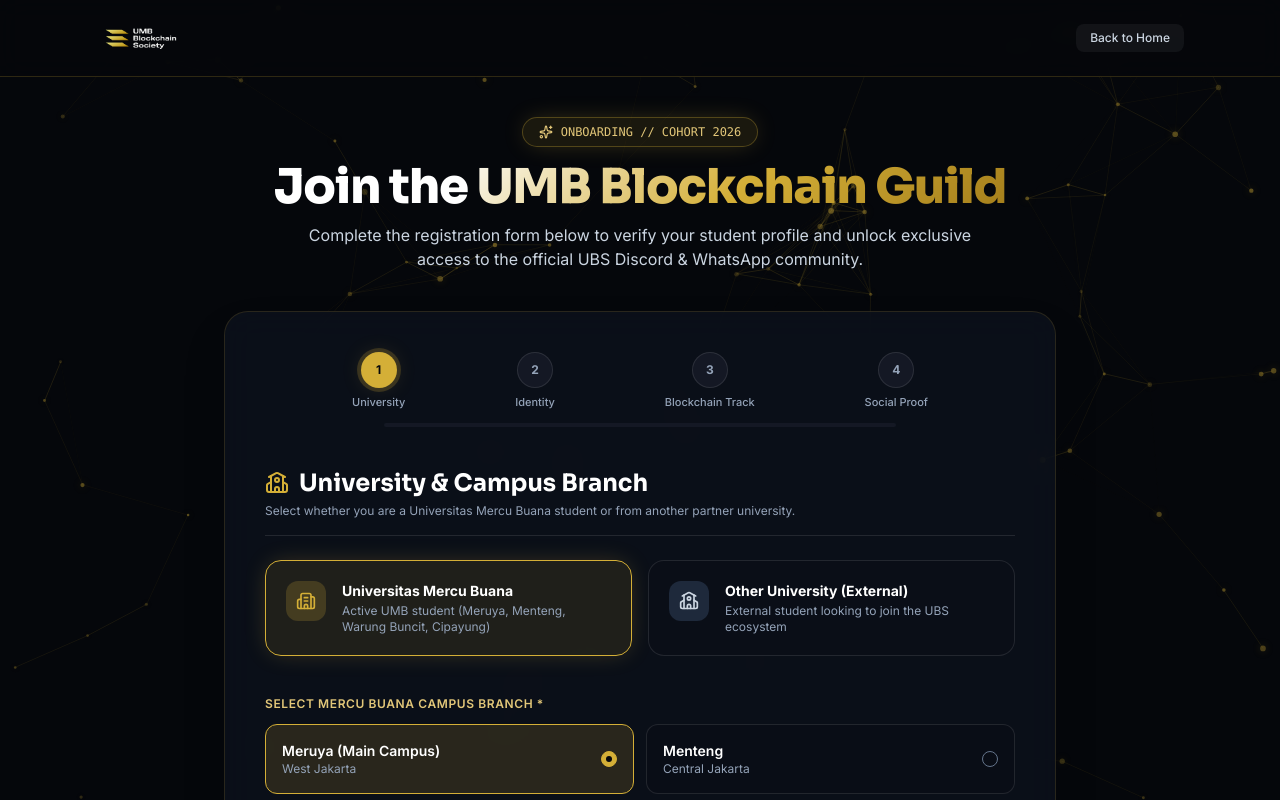
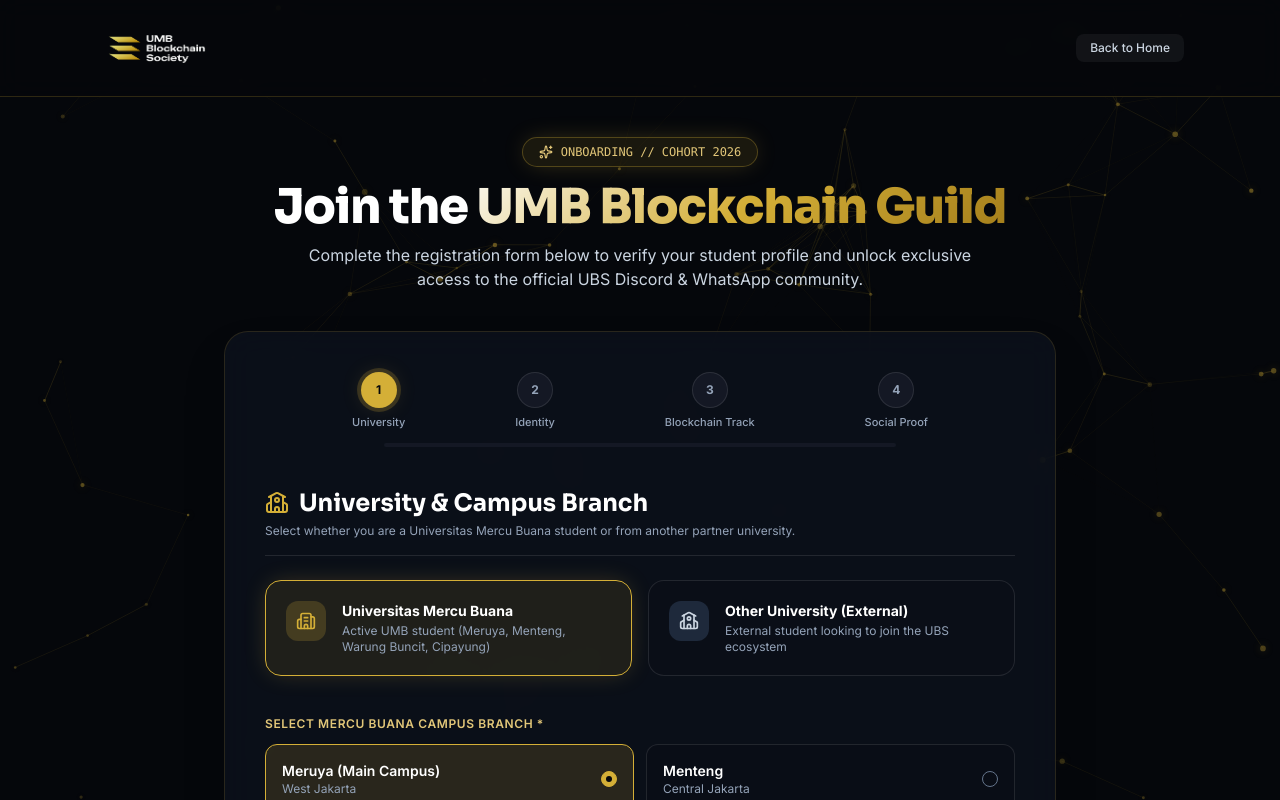
Before and after one commit to UBS-Community/Official-Website, a Vue app: page /invitation in a window 1280 px wide. Shown: the top 800 px of the page. Built offline with nearby package versions, Linux system fonts and the light colour scheme.

Commit message:
style: enlarge official logo-full.png display size in navbar, footer, and invitation header

```diff
--- a/src/components/FooterSection.vue
+++ b/src/components/FooterSection.vue
@@ -18,11 +18,11 @@
       <div class="grid grid-cols-1 md:grid-cols-2 lg:grid-cols-5 gap-10 pb-12 border-b border-white/10">
         <!-- Brand Info (2 cols) -->
         <div class="lg:col-span-2 space-y-4">
-          <div class="flex items-center">
+          <div class="flex items-center mb-3">
             <img
               src="@/assets/logo/logo-full.png"
               alt="UMB Blockchain Society"
-              class="h-10 sm:h-12 w-auto object-contain"
+              class="h-16 sm:h-20 w-auto max-h-[85px] object-contain"
             />
           </div>
           <p class="text-sm text-slate-400 max-w-sm leading-relaxed">
--- a/src/components/NavBar.vue
+++ b/src/components/NavBar.vue
@@ -50,11 +50,11 @@
     <div class="max-w-7xl mx-auto px-4 sm:px-6 lg:px-8">
       <div class="flex items-center justify-between">
         <!-- Brand Logo -->
-        <a href="#home" class="flex items-center group">
+        <a href="#home" class="flex items-center group py-0.5">
           <img
             src="@/assets/logo/logo-full.png"
             alt="UMB Blockchain Society"
-            class="h-9 sm:h-11 w-auto object-contain transition-transform duration-300 group-hover:scale-105"
+            class="h-14 sm:h-16 w-auto max-h-[60px] object-contain transition-transform duration-300 group-hover:scale-105"
           />
         </a>
 
@@ -98,7 +98,7 @@
                     <img
                       src="@/assets/logo/logo-full.png"
                       alt="UMB Blockchain Society"
-                      class="h-8 w-auto object-contain"
+                      class="h-11 w-auto object-contain"
                     />
                     <DialogClose class="p-2 rounded-lg text-slate-400 hover:text-white hover:bg-white/5 transition">
                       <X class="w-5 h-5" />
--- a/src/views/InvitationView.vue
+++ b/src/views/InvitationView.vue
@@ -267,11 +267,11 @@
     <!-- Top Header Bar -->
     <header class="relative z-20 border-b border-gold-400/20 bg-obsidian-950/80 backdrop-blur-md sticky top-0">
       <div class="max-w-6xl mx-auto px-4 sm:px-6 lg:px-8 py-4 flex items-center justify-between">
-        <router-link to="/" class="flex items-center group">
+        <router-link to="/" class="flex items-center group py-0.5">
           <img
             src="@/assets/logo/logo-full.png"
             alt="UMB Blockchain Society"
-            class="h-9 sm:h-11 w-auto object-contain transition-transform duration-300 group-hover:scale-105"
+            class="h-14 sm:h-16 w-auto max-h-[60px] object-contain transition-transform duration-300 group-hover:scale-105"
           />
         </router-link>
 
```
